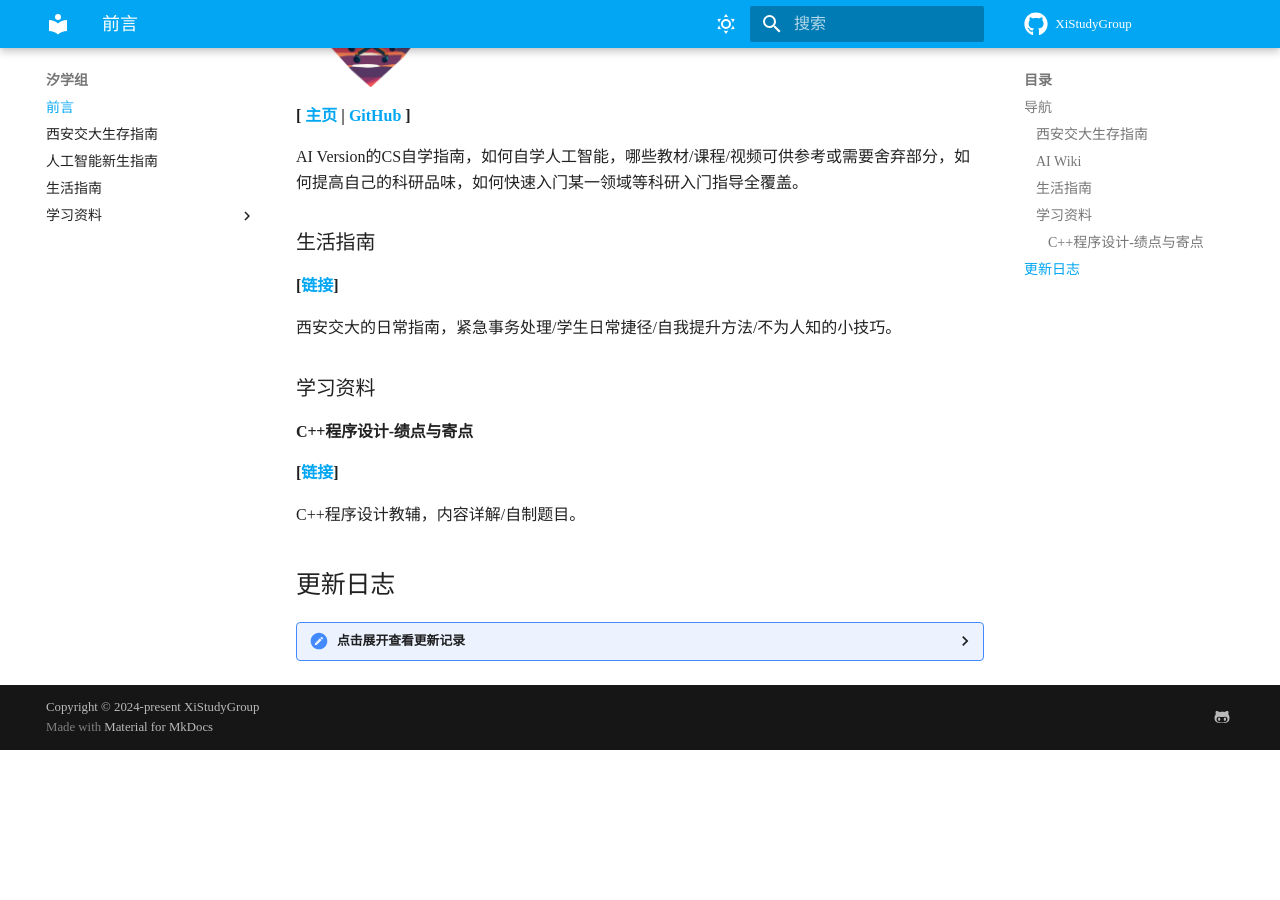
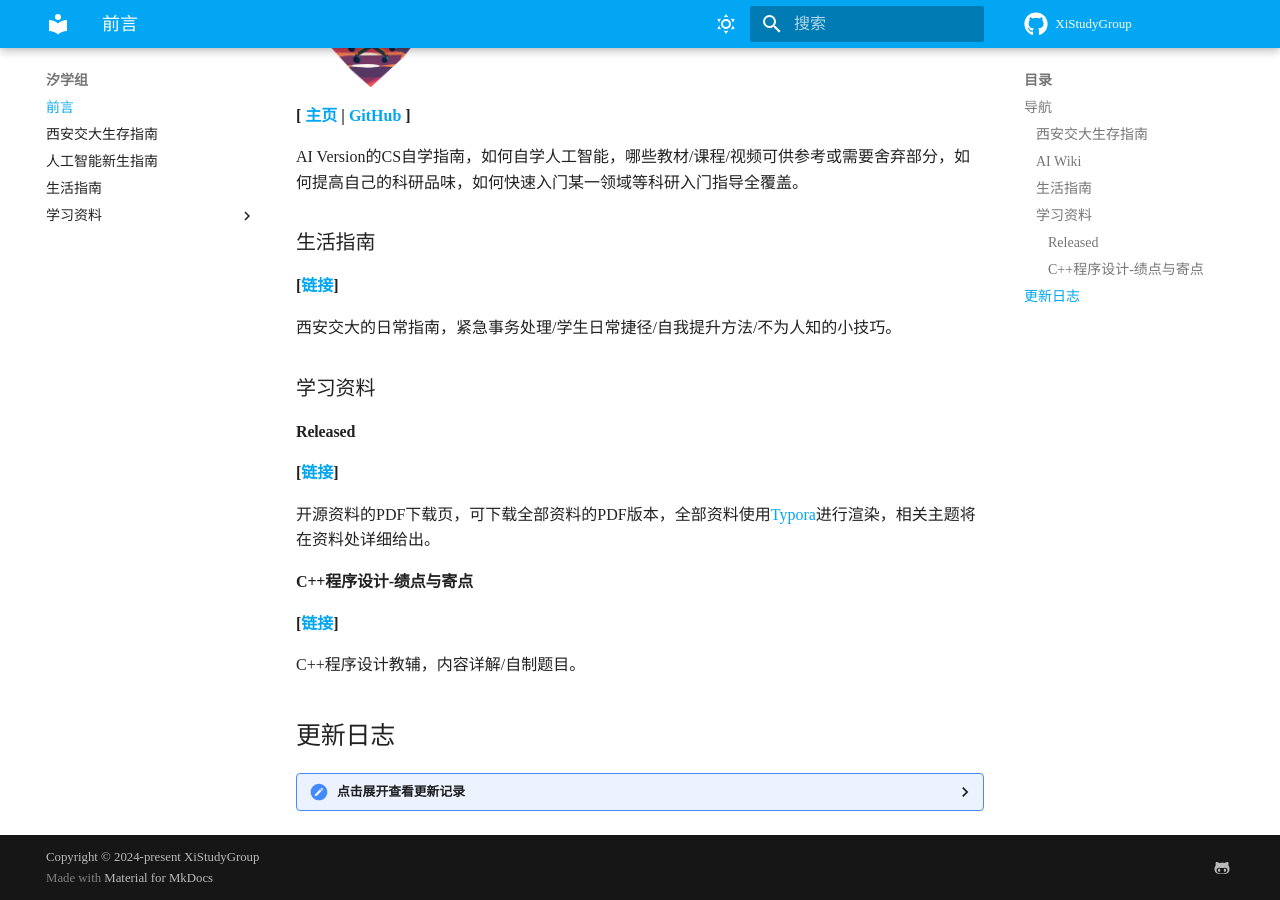
Before and after one commit to XiStudyGroup/XiStudyGroup, an MkDocs documentation site: the page built from docs/index.md, in a window 1280 px wide and 900 px high, scrolled down 1074 px. Built offline with MkDocs 1.6.1 and Material for MkDocs 9.7.7, drawn with Linux system fonts in a browser that asks for light colours; some web fonts are replaced; comment, search, counter and statistics services are not loaded; before the commit the page ends 1824 px from its top, so only the background shows below that.

Commit message:
add released

```diff
--- a/docs/index.md
+++ b/docs/index.md
@@ -26,15 +26,21 @@ AI Version的CS自学指南，如何自学人工智能，哪些教材/课程/视
 
 ### 生活指南
 
-**\[[链接](https://xistudygroup.github.io/XiStudyGroup/%E7%94%9F%E6%B4%BB%E6%8C%87%E5%8D%97/)\]**
+**\[[链接](生活指南.md)\]**
 
 西安交大的日常指南，紧急事务处理/学生日常捷径/自我提升方法/不为人知的小技巧。
 
 ### 学习资料
 
+#### Released
+
+**\[[链接](学习资料/Released.md)\]**
+
+开源资料的PDF下载页，可下载全部资料的PDF版本，全部资料使用[Typora](https://typora.io)进行渲染，相关主题将在资料处详细给出。
+
 #### C++程序设计-绩点与寄点
 
-**\[[链接](https://xistudygroup.github.io/XiStudyGroup/C%2B%2B%E7%A8%8B%E5%BA%8F%E8%AE%BE%E8%AE%A1-%E7%BB%A9%E7%82%B9%E4%B8%8E%E5%AF%84%E7%82%B9/)\]**
+**\[[链接](学习资料/C++程序设计-绩点与寄点.md)\]**
 
 C++程序设计教辅，内容详解/自制题目。
 
--- a/mkdocs.yml
+++ b/mkdocs.yml
@@ -78,7 +78,8 @@ nav:
   - 人工智能新生指南: "人工智能新生指南2024.md"
   - 生活指南: "生活指南.md"
   - 学习资料:
-    - C++程序设计-绩点与寄点: "C++程序设计-绩点与寄点.md"
+    - Released: "学习资料/Released.md"
+    - C++程序设计-绩点与寄点: "学习资料/C++程序设计-绩点与寄点.md"
 
 extra_javascript:
   - js/mathjax.js
```
Also changed, not shown: docs/学习资料/Released.md (added, +19 -0 lines), docs/学习资料/C++程序设计-绩点与寄点.md (renamed from docs/C++程序设计-绩点与寄点.md), 1 other file.
